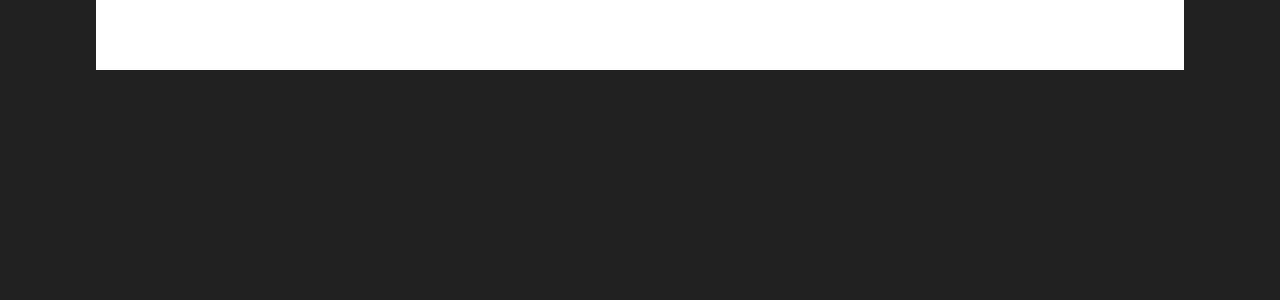
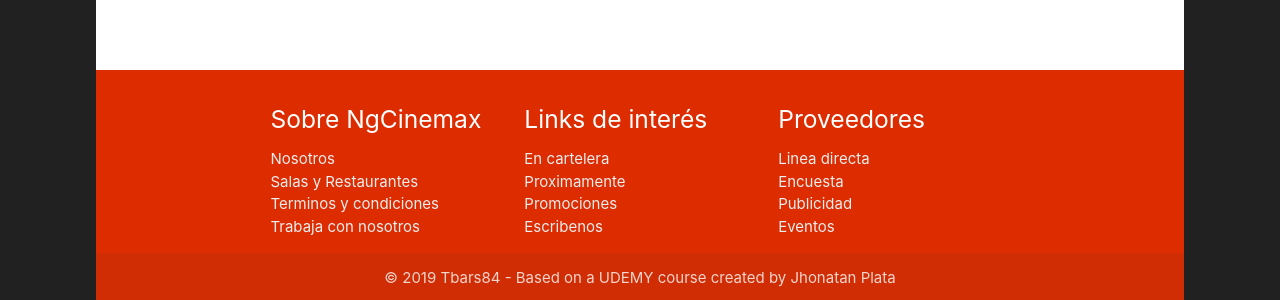
Before and after one commit to Tbars84/NgCinemax, an Angular app: page / in a window 1280 px wide. Shown: the part 1946-2246 px from the top of the page. Before the commit the page ends 2016 px from the top, so only its background shows below. Built offline with nearby package versions, Linux system fonts and the light colour scheme.

Commit message:
add footer

```diff
--- a/src/app/app.module.ts
+++ b/src/app/app.module.ts
@@ -11,6 +11,7 @@ import { MainSlidesComponent } from './landing-page/main-slides/main-slides.comp
 import { WeeklyBillboardsComponent } from './landing-page/weekly-billboards/weekly-billboards.component';
 import { WeeklyPremieresComponent } from './landing-page/weekly-premieres/weekly-premieres.component';
 import { CarouselComponent } from './landing-page/carousel/carousel.component';
+import { FooterComponent } from './landing-page/footer/footer.component';
 
 
 @NgModule({
@@ -23,7 +24,8 @@ import { CarouselComponent } from './landing-page/carousel/carousel.component';
     MainSlidesComponent,
     WeeklyBillboardsComponent,
     WeeklyPremieresComponent,
-    CarouselComponent
+    CarouselComponent,
+    FooterComponent
   ],
   imports: [
     BrowserModule,
--- /dev/null
+++ b/src/app/landing-page/footer/footer.component.html
@@ -0,0 +1,39 @@
+<footer class="page-footer deep-orange accent-4">
+  <div class="container">
+    <div class="row ">
+      <div class="col l4 m4 s12">
+        <h5 class="white-text">Sobre NgCinemax</h5>
+        <ul>
+          <li><a class="grey-text text-lighten-3" href="#!">Nosotros</a></li>
+          <li><a class="grey-text text-lighten-3" href="#!">Salas y Restaurantes</a></li>
+          <li><a class="grey-text text-lighten-3" href="#!">Terminos y condiciones</a></li>
+          <li><a class="grey-text text-lighten-3" href="#!">Trabaja con nosotros</a></li>
+        </ul>
+      </div>
+      <div class="col l4 m4 s12">
+        <h5 class="white-text">Links de interés</h5>
+        <ul>
+          <li><a class="grey-text text-lighten-3" href="#!">En cartelera</a></li>
+          <li><a class="grey-text text-lighten-3" href="#!">Proximamente</a></li>
+          <li><a class="grey-text text-lighten-3" href="#!">Promociones</a></li>
+          <li><a class="grey-text text-lighten-3" href="#!">Escribenos</a></li>
+        </ul>
+      </div>
+      <div class="col l4 m4 s12">
+        <h5 class="white-text">Proveedores</h5>
+        <ul>
+          <li><a class="grey-text text-lighten-3" href="#!">Linea directa</a></li>
+          <li><a class="grey-text text-lighten-3" href="#!">Encuesta</a></li>
+          <li><a class="grey-text text-lighten-3" href="#!">Publicidad</a></li>
+          <li><a class="grey-text text-lighten-3" href="#!">Eventos</a></li>
+        </ul>
+      </div>
+
+    </div>
+  </div>
+  <div class="footer-copyright">
+    <div class="container center-align">
+      © 2019 Tbars84 - Based on a UDEMY course created by Jhonatan Plata
+    </div>
+  </div>
+</footer>
--- /dev/null
+++ b/src/app/landing-page/footer/footer.component.ts
@@ -0,0 +1,15 @@
+import { Component, OnInit } from '@angular/core';
+
+@Component({
+  selector: 'app-footer',
+  templateUrl: './footer.component.html',
+  styleUrls: ['./footer.component.scss']
+})
+export class FooterComponent implements OnInit {
+
+  constructor() { }
+
+  ngOnInit() {
+  }
+
+}
--- a/src/app/landing-page/landing-page.component.html
+++ b/src/app/landing-page/landing-page.component.html
@@ -5,3 +5,4 @@
 <app-weekly-billboards></app-weekly-billboards>
 <app-weekly-premieres></app-weekly-premieres>
 <app-carousel></app-carousel>
+<app-footer></app-footer>
--- a/src/index.html
+++ b/src/index.html
@@ -12,6 +12,8 @@
 
 </head>
 <body class="container-fluid grey darken-4">
-  <app-root></app-root>
+  <main>
+    <app-root></app-root>
+  </main>
 </body>
 </html>
--- a/src/styles.scss
+++ b/src/styles.scss
@@ -5,6 +5,15 @@ $customMed : 993px;
   @media (min-width: #{$customMed}) {
     @content;
   }
+}
+body {
+  display: flex;
+  min-height: 100vh;
+  flex-direction: column;
+}
+
+main {
+  flex: 1 0 auto;
 }
 
 .container-fluid{
```
Also changed, not shown: src/app/landing-page/footer/footer.component.scss (added), 1 other file (tests, documents, lock files or other folders).
